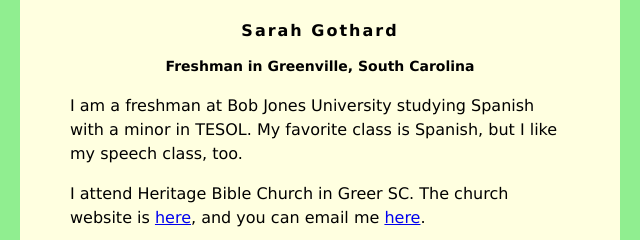
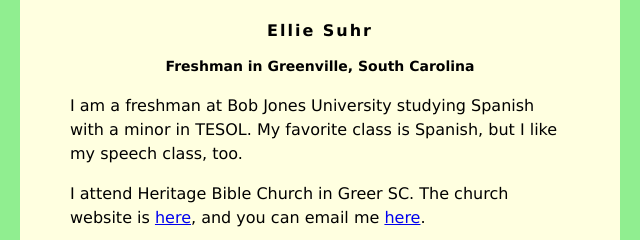
Before and after one commit to 1eseo/1eseo.github.io, a plain HTML site: page index.html in a window 1280 px wide. Shown: the top 240 px of the page, 320-960 px from the left. Drawn offline with Linux system fonts and the light colour scheme.

Commit message:
Update index.html

```diff
--- a/index.html
+++ b/index.html
@@ -30,7 +30,7 @@
 </head>
 <body>
     <div id="content">
-        <h1>Sarah Gothard</h1>
+        <h1>Ellie Suhr</h1>
         <h2>Freshman in Greenville, South Carolina</h2>
 
          <p>I am a freshman at Bob Jones University studying Spanish with a minor in
```
